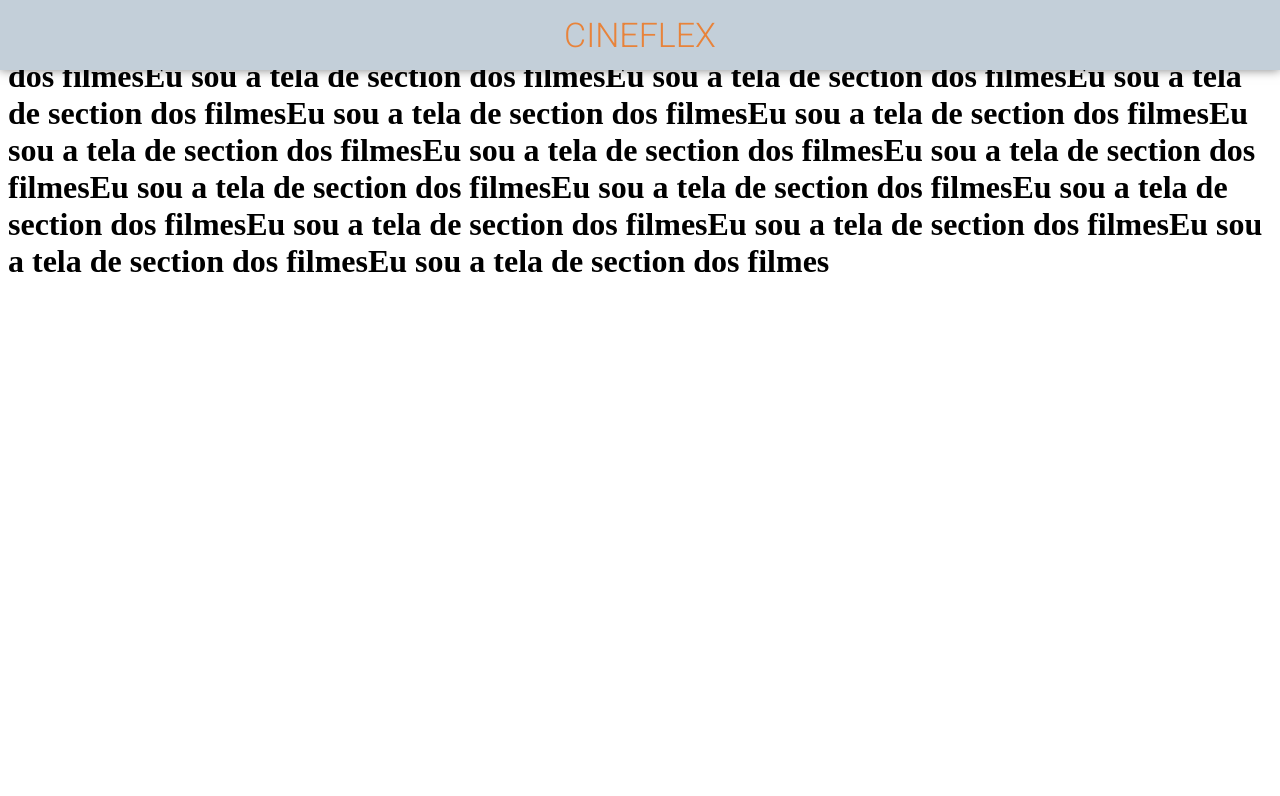
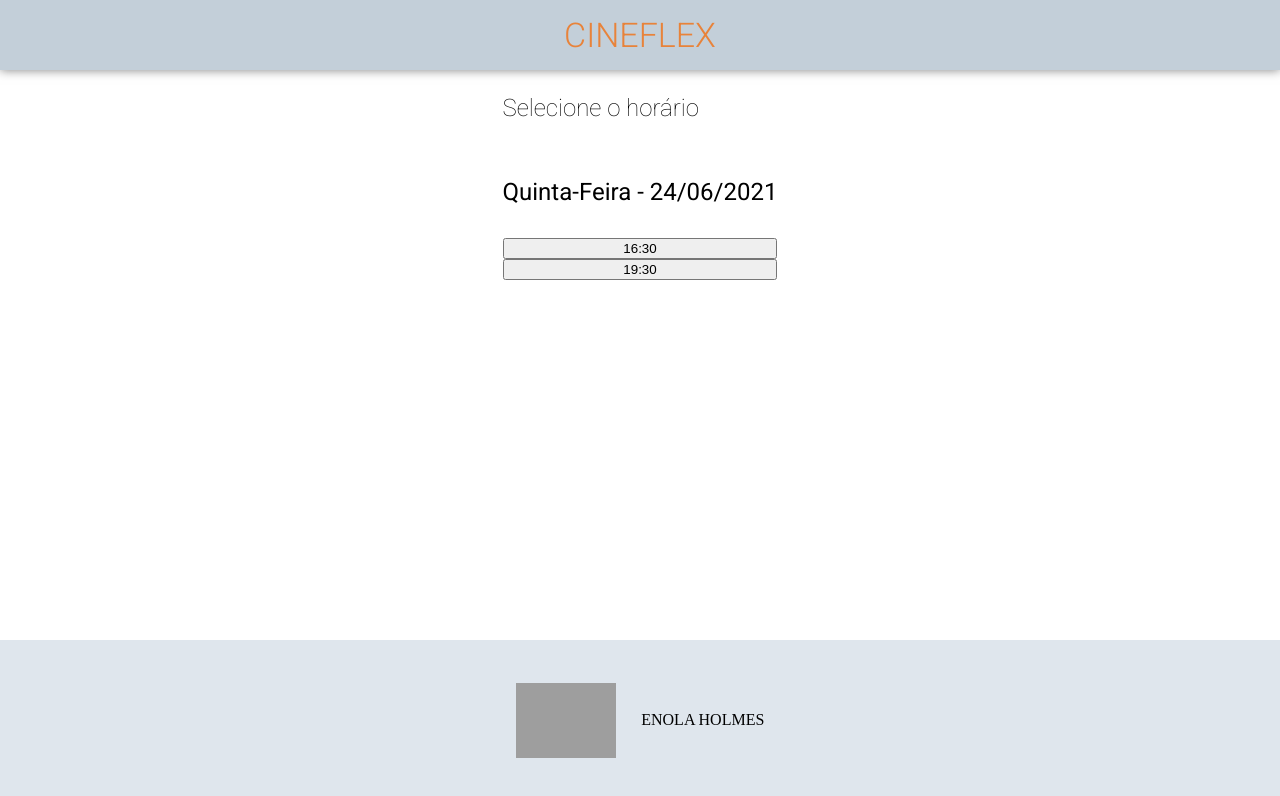
Before and after one commit to Pedro-Hen46/CineFlex, a React (Create React App) app: page /sessoes/1 in a window 1280 px wide. Shown: the top 796 px of the page. Built offline with nearby package versions, Linux system fonts and the light colour scheme; grey boxes are pictures that could not be loaded.

Commit message:
Screen section-info static

```diff
--- a/src/components/Catalog/Catalog.js
+++ b/src/components/Catalog/Catalog.js
@@ -1,4 +1,3 @@
-import { Link } from 'react-router-dom';
 import React from 'react';
 import '../Catalog/styles.css'
 import axios from 'axios';
@@ -18,8 +17,6 @@ export default function Catalog() {
 
     }, []); // Isto é para nao ficar passando em loop, com o react useEffect isto roda apenas uma vez.
 
-    console.log(catalog);
-
     return (
         <div className='catalog'>
             <h3>Selecione o filme</h3>
--- a/src/components/Catalog/styles.css
+++ b/src/components/Catalog/styles.css
@@ -1,3 +1,5 @@
+@import url('https://fonts.googleapis.com/css2?family=Roboto:ital,wght@0,100;0,300;0,400;0,500;0,700;0,900;1,100;1,300;1,400;1,500;1,700;1,900&display=swap');
+
 .catalog{
     margin-top: 70px;
     width: 100%;
@@ -23,3 +25,13 @@ h3{
     font-weight: 200;
     font-size: 24px;
 }
+h4{
+    font-family: 'Roboto';
+    font-weight: 400;
+    font-size: 24px;
+}
+.section-info{
+    display: flex;
+    flex-direction: column;
+
+}
--- a/src/components/Film/Film.js
+++ b/src/components/Film/Film.js
@@ -8,7 +8,6 @@ export default function Film({ posterURL, id, title }) {
             <img className='filmeCapa' src={posterURL} alt={title} />
         </Link>
 
-
     )
 
 }
--- /dev/null
+++ b/src/components/Footer/Footer.js
@@ -0,0 +1,13 @@
+import '../Footer/styles.css'
+
+export default function Footer() {
+
+    return (
+        <div className="Footer">
+            <img src="https://br.web.img3.acsta.net/medias/nmedia/18/92/91/32/20224832.jpg" />
+            ENOLA HOLMES
+        </div>
+
+    )
+
+}
--- /dev/null
+++ b/src/components/Footer/styles.css
@@ -0,0 +1,22 @@
+.Footer{
+    background-color: #DFE6ED;
+    position: fixed;
+    width: 100%;
+    height: 160px;
+
+    display: flex;
+    align-items: center;
+    justify-content: center;
+
+    bottom: 0;
+    left: 0;
+}
+
+.Footer img {
+    width: 100px;
+    height: 160px;
+    object-fit: contain;
+
+    margin-right: 2%;
+    border-radius: 15px;
+}
--- a/src/components/Section/Section.js
+++ b/src/components/Section/Section.js
@@ -1,9 +1,38 @@
+import React from "react";
+import axios from "axios";
+import FooterSection from "../Footer/Footer";
+import { useParams } from "react-router-dom";
+
+import '../Catalog/styles.css'
 
 export default function Section() {
 
+    let { idFilm } = useParams();
+    console.log(idFilm);
+
+    // const [filmInfo, setFilmInfo] = React.useState({});
+
+    // React.useEffect((() => {
+    //     const promise = axios.get(`https://mock-api.driven.com.br/api/v5/cineflex/movies/${idFilm}/showtimes`);
+    //     promise.then(ansewerBack => setFilmInfo({...ansewerBack.data}));
+    // }), []);
+
+    // console.log(filmInfo);
 
     return (
-        <h1>Eu sou a tela de section dos filmesEu sou a tela de section dos filmesEu sou a tela de section dos filmesEu sou a tela de section dos filmesEu sou a tela de section dos filmesEu sou a tela de section dos filmesEu sou a tela de section dos filmesEu sou a tela de section dos filmesEu sou a tela de section dos filmesEu sou a tela de section dos filmesEu sou a tela de section dos filmesEu sou a tela de section dos filmesEu sou a tela de section dos filmesEu sou a tela de section dos filmesEu sou a tela de section dos filmesEu sou a tela de section dos filmesEu sou a tela de section dos filmesEu sou a tela de section dos filmes</h1>
+        <>
+            <div className='catalog'>
+                <div className="section-info">
+                    <h3>Selecione o horário</h3>
+                    <h4>Quinta-Feira - 24/06/2021</h4>
+                    <button className="btn-Horario">16:30</button>
+                    <button className="btn-Horario">19:30</button>
+                </div>
+
+            </div>
+            <FooterSection />
+        </>
+
 
     )
 }
```
Also changed, not shown: src/components/App.js (line endings or trailing spaces).
